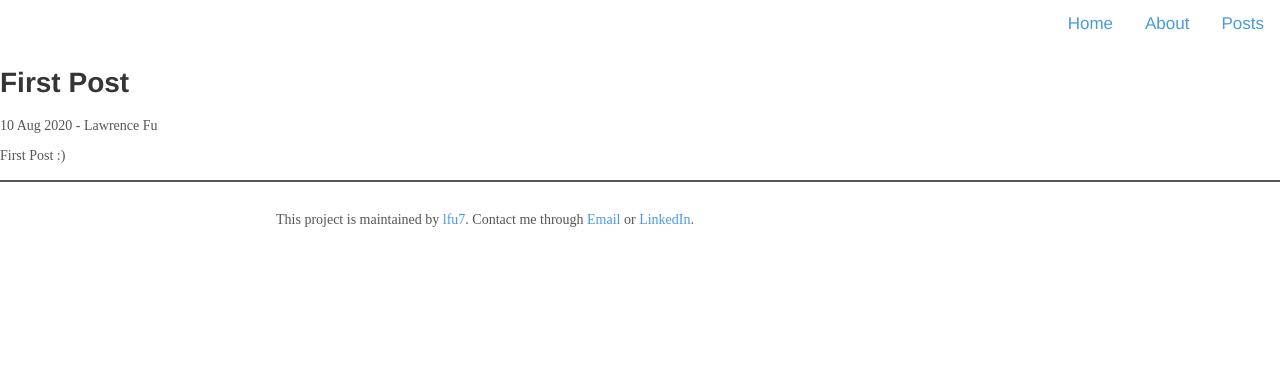
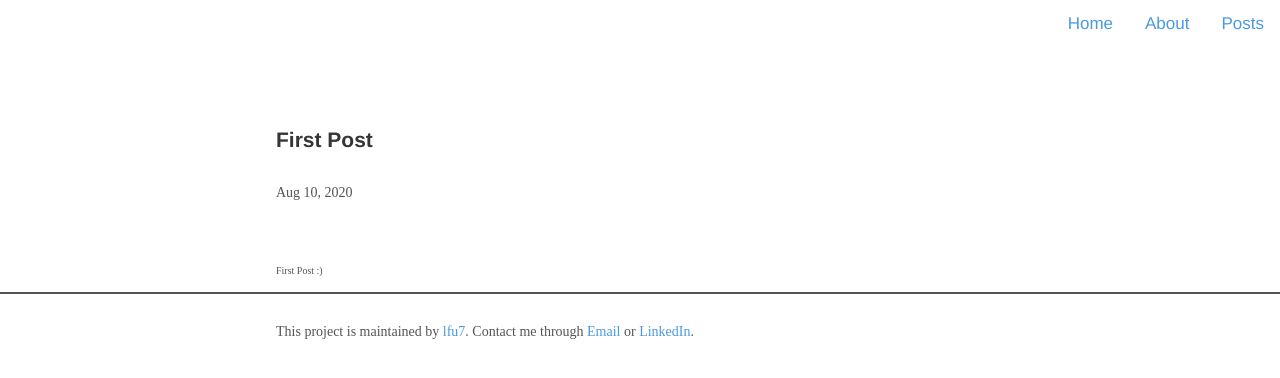
Before and after one commit to lfu7/lfu7.github.io, a Jekyll site: the page built from _posts/2020-08-10-first-post.markdown, in a window 1280 px wide. Shown: the top 378 px of the page. Built offline with Jekyll 4.4.1, drawn with Linux system fonts in a browser that asks for light colours.

```diff
--- a/_layouts/post.html
+++ b/_layouts/post.html
@@ -1,7 +1,24 @@
 ---
 layout: default
 ---
-<h1>{{ page.title }}</h1>
-<p>{{ page.date | date_to_string }} - {{ page.author }}</p>
 
-{{ content }}
+<article class="container mx-auto px-2">
+  <div class="mt-4 mb-2 clearfix header-text">
+    <h1 class="h1 inline-block py-2 mt-4 header-title">{{ page.title }}</h1>
+    <div class="clearfix mb-4">
+      <p class="h4 lh-condensed"><time datetime="{{ page.date | date_to_xmlschema }}" itemprop="datePublished">{{ page.date | date: "%b %-d, %Y" }}</time></p>
+      <div class="col-1 sm-width-full border-top-thick">
+      </div>
+    </div>
+  </div>
+
+  <div class="prose" itemprop="articleBody">
+    <font size ="-2">
+      {{ content }}
+    </font>
+  </div>
+
+  <div class="col-1 sm-width-full border-top-thick">
+  </div>
+
+</article>
--- a/_sass/main.scss
+++ b/_sass/main.scss
@@ -1,3 +1,4 @@
 @import 'theme/variables';
 @import 'theme/base';
+@import 'theme/navbar';
 @import 'theme/layout';
--- a/_sass/theme/_layout.scss
+++ b/_sass/theme/_layout.scss
@@ -1,33 +1,4 @@
-/* add a black background color to the top navigation */
-.topnav {
-    overflow: hidden;
-}
 
-/* style the links inside the navigation bar */
-.topnav a {
-  float: left;
-  text-align: center;
-  padding: 14px 16px;
-  text-decoration: none;
-  font-size: 17px;
-  font-family: $sans-serif;
-}
-
-/* change the color of links on hover */
-.topnav a:hover {
-  background-color: #ddd;
-}
-
-/* add a color to the active/current link */
-.topnav a.active {
-  background-color: #4caf50;
-  color: white
-}
-
-/* right-aligned section inside the top navigation */
-.topnav-right {
-  float: right;
-}
 
 
 
--- /dev/null
+++ b/_sass/theme/_navbar.scss
@@ -0,0 +1,25 @@
+.topnav {
+    overflow: hidden;
+}
+
+.topnav a {
+    float: left;
+    text-align: center;
+    padding: 14px 16px;
+    text-decoration: none;
+    font-size: 17px;
+    font-family: $sans-serif;
+}
+
+.topnav a:hover {
+    background-color: #ddd;
+}
+
+.topnav a.active {
+    background-color: #4caf50;
+    color: white
+}
+
+.topnav-right {
+    float: right;
+}
--- a/index.html
+++ b/index.html
@@ -8,7 +8,7 @@ title: Home
     <h1 class="h0 inline-block py-2 mt-4 header-title">{{ site.title }}</h1>
        <div class="clearfix mb-4 py-1">
          <p class="h4 lh-condensed font-smoothing">
-	   Hello there! Welcome to my website :) I'm a second year undergrad at UCLA studying Computer Science and Mathematics. This site will showcase any projects that I come up with during as an undergraduate and beyond. I hope that this website will encourage me to be more creative and push my ideas out to the world.
+	   Hello there! Welcome to my website :) I'm a second year undergrad at studying Computer Science and Mathematics. This site will showcase any projects that I come up with as an undergraduate and beyond. I hope that this website will encourage me to be more creative and push my ideas out to the world.
 	 </p>
 	 <div class="col-1 sm-width-full border-top-thick">
 	 </div>
```
Also changed, not shown: 1 other file.
